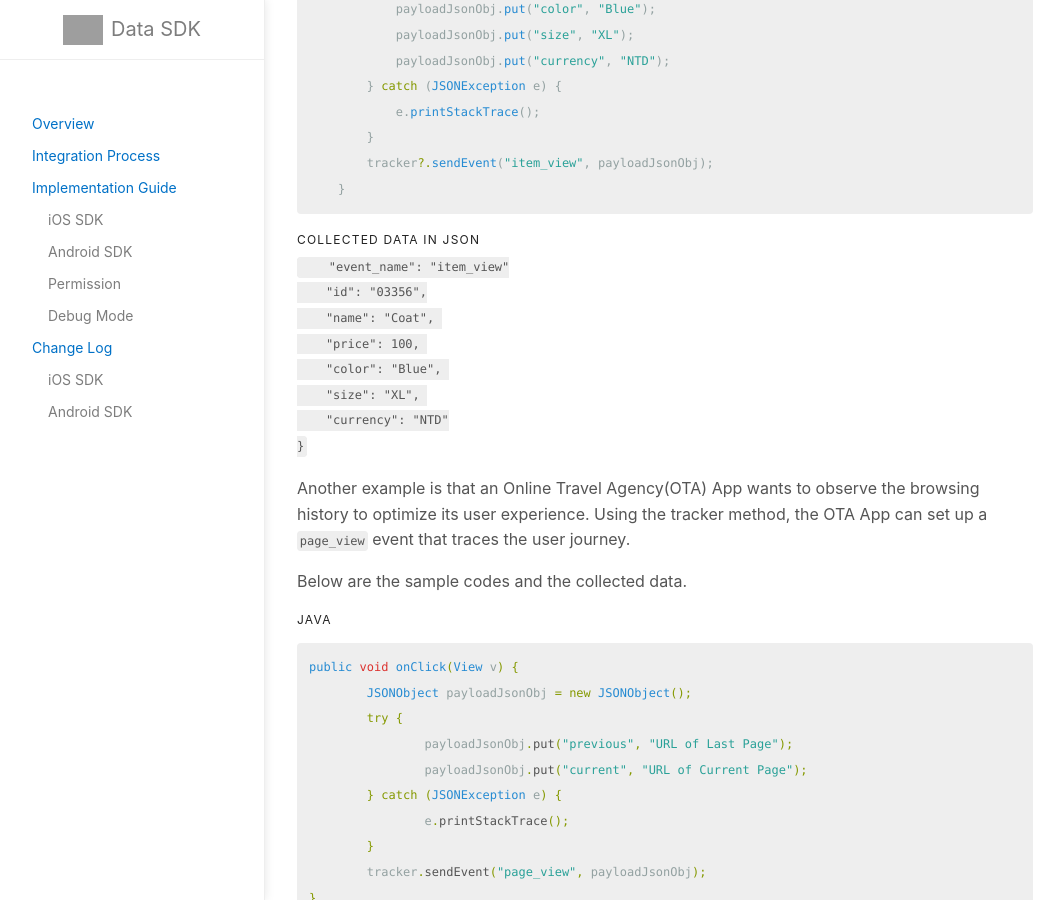
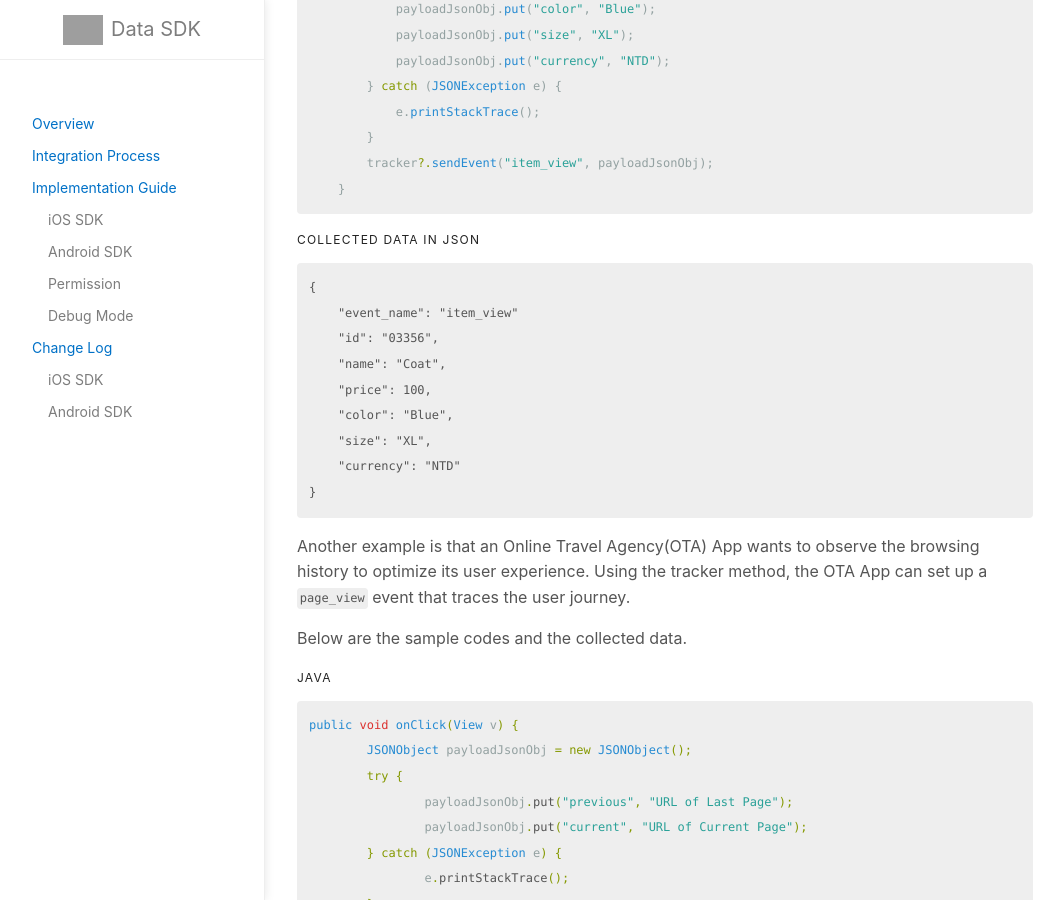
Before and after one commit to vpon-data/data-sdk, a Jekyll site: the page built from docs/Android.md, in a window 1280 px wide and 900 px high, scrolled down 6823 px. Shown: the whole window, without its empty margins (107-1171 px from the left). Built offline with Jekyll 4.4.1, drawn with Linux system fonts in a browser that asks for light colours; some of the changed lines change nothing that is shown; grey boxes are pictures that could not be loaded.

````diff
--- a/docs/Android.md
+++ b/docs/Android.md
@@ -99,7 +99,7 @@
 ```
 
 ### Debug Mode
-Debug Mode allows you to interactively test your App events, including [Auto](auto-events.md) and [Customized](#set-up-customized-events), with messages displayed in the developer console.
+Debug Mode allows you to interactively test your App events, including [Auto](AutoEvents.md) and [Customized](#set-up-customized-events), with messages displayed in the developer console.
 
 We suggest enabling Debug Mode and providing Debug Mode log to Vpon Contact before submitting your App in Marketplaces to guarantee the integration correctness. See [Debug Mode](DebugMode.md) and [Integration Process](IntegrationProcess.md) for more details.
 
@@ -267,7 +267,8 @@
 ```
 
 #### Collected data in JSON
-```{
+```
+{
     "event_name": "item_view"
     "id": "03356",
     "name": "Coat",
````
